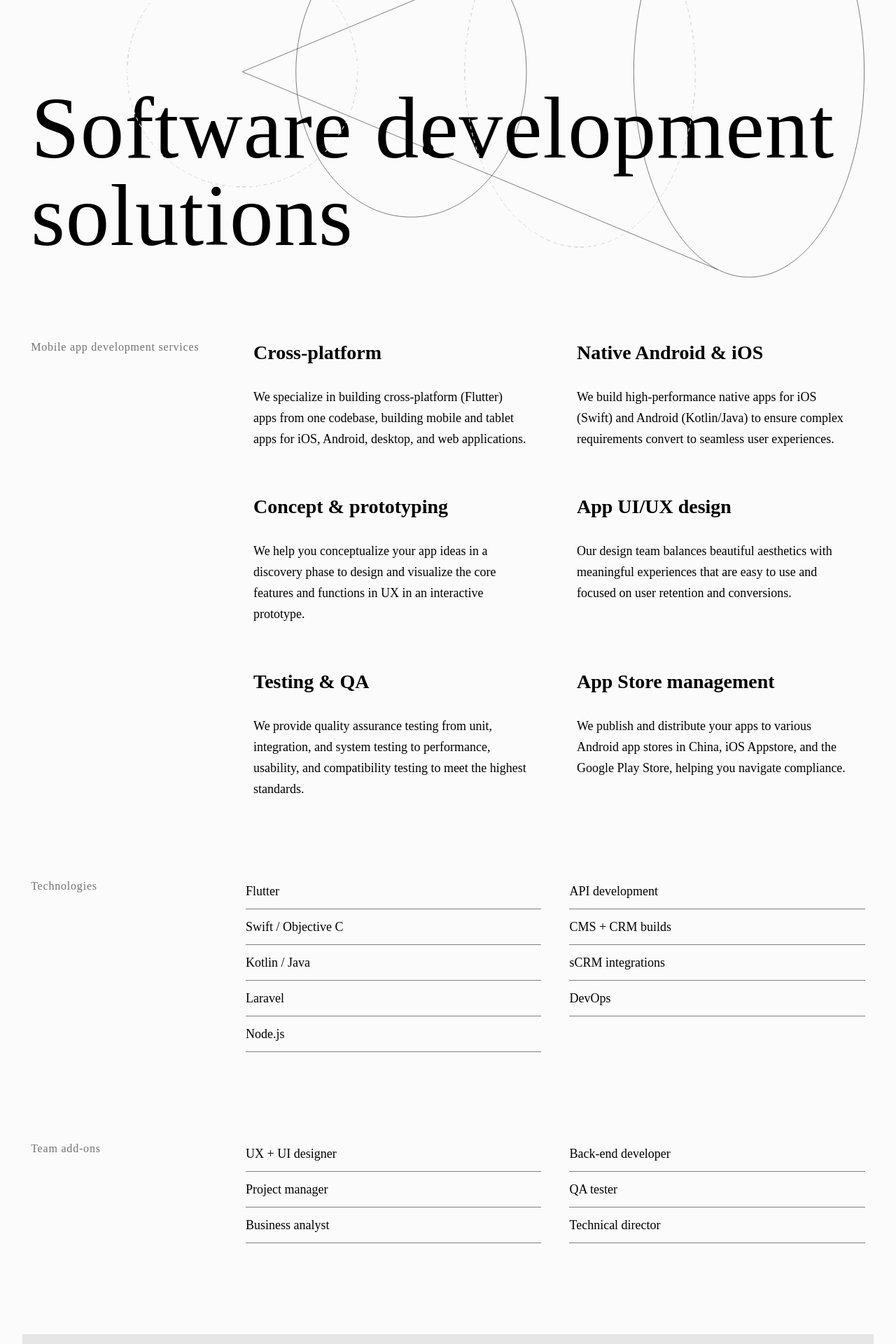
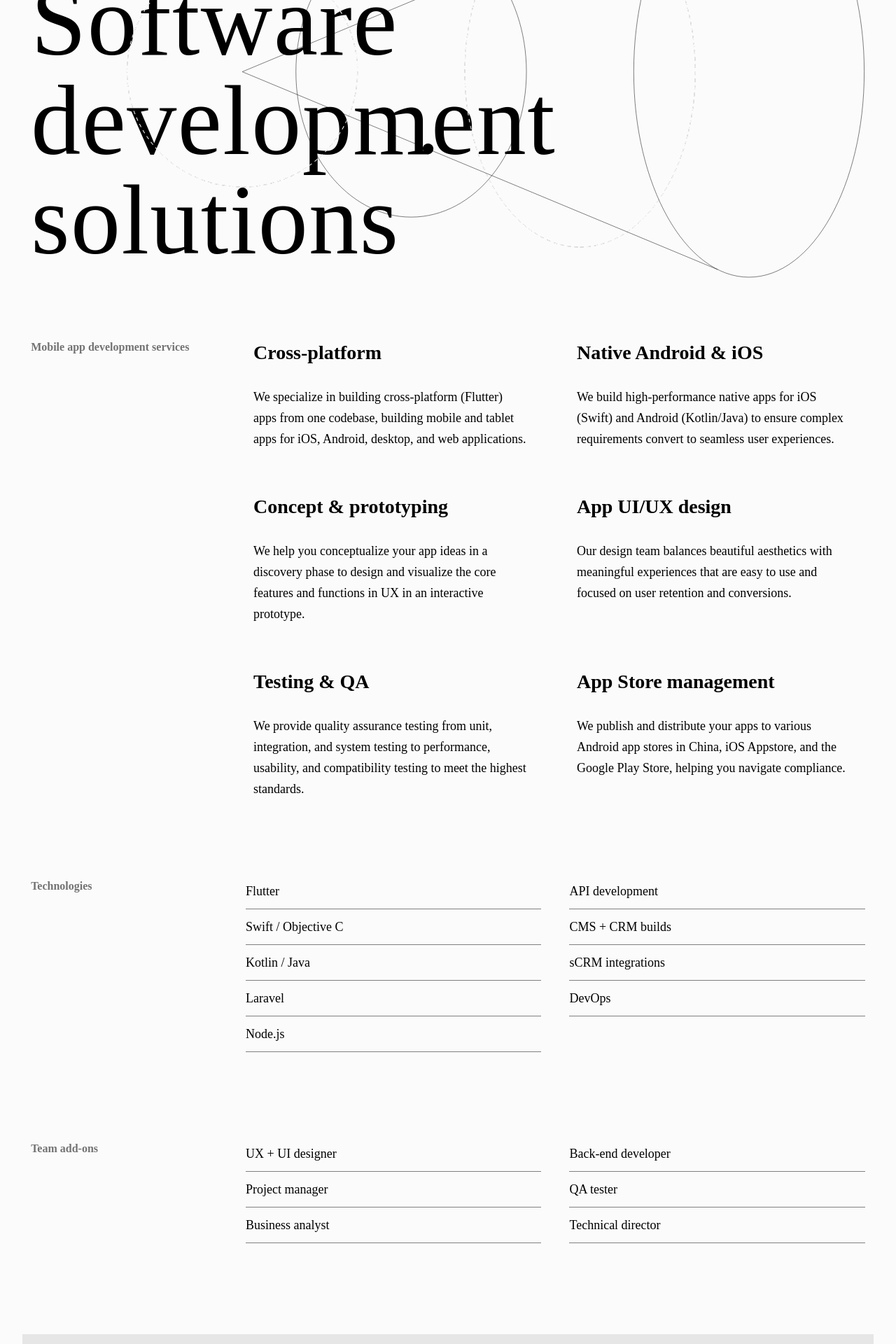
Before and after one commit to Shubham-SumFactor/project-sparkbit, a Next.js app: page /services in a window 1280 px wide. Shown: the part 280-2200 px from the top of the page at 70% size. Built offline with nearby package versions, Linux system fonts and the light colour scheme.

Commit message:
services UI fixed

```diff
--- a/pages/components/servicesCard/servicesCard.module.css
+++ b/pages/components/servicesCard/servicesCard.module.css
@@ -9,14 +9,14 @@
 }
 
 .heading {
+  font-family: serif;
   /* text-align: center; */
   font-size: 16px;
   color: #737373;
-  font-weight: 400;
+  font-weight: 900;
   line-height: 1;
   margin-bottom: 1rem;
-  letter-spacing: 0.05rem;
-  font-weight: lighter;
+  /* letter-spacing: 0.05rem; */
 }
 
 .grid {
--- a/pages/components/teamAddOns/teamAddOns.module.css
+++ b/pages/components/teamAddOns/teamAddOns.module.css
@@ -11,13 +11,13 @@
 
 .heading {
   /* text-align: center; */
+  font-family: serif;
   font-size: 16px;
   color: #737373;
-  font-weight: 400;
+  font-weight: 900;
   line-height: 1;
   margin-bottom: 1rem;
-  letter-spacing: 0.05rem;
-  font-weight: lighter;
+  /* letter-spacing: 0.05rem; */
 }
 
 .technologyGrid {
--- a/pages/components/technologyCard/technology.module.css
+++ b/pages/components/technologyCard/technology.module.css
@@ -10,14 +10,14 @@
 }
 
 .heading {
+  font-family: serif;
   /* text-align: center; */
   font-size: 16px;
   color: #737373;
-  font-weight: 400;
+  font-weight: 900;
   line-height: 1;
   margin-bottom: 1rem;
-  letter-spacing: 0.05rem;
-  font-weight: lighter;
+  /* letter-spacing: 0.05rem; */
 }
 
 /* .technologySection {
--- a/styles/services.module.css
+++ b/styles/services.module.css
@@ -33,13 +33,13 @@
 
 .title {
     line-height: 1;
-    font-size: 125px;
+    font-size: 142px;
     font-weight: 100;
-    bottom: 10%;
+    bottom: 8%;
     left: 0%;
     position: absolute;
     color: #000000 !important;
-    letter-spacing: 1px;
+    letter-spacing: 1.5px;
     z-index: 2;
 
 }
```
